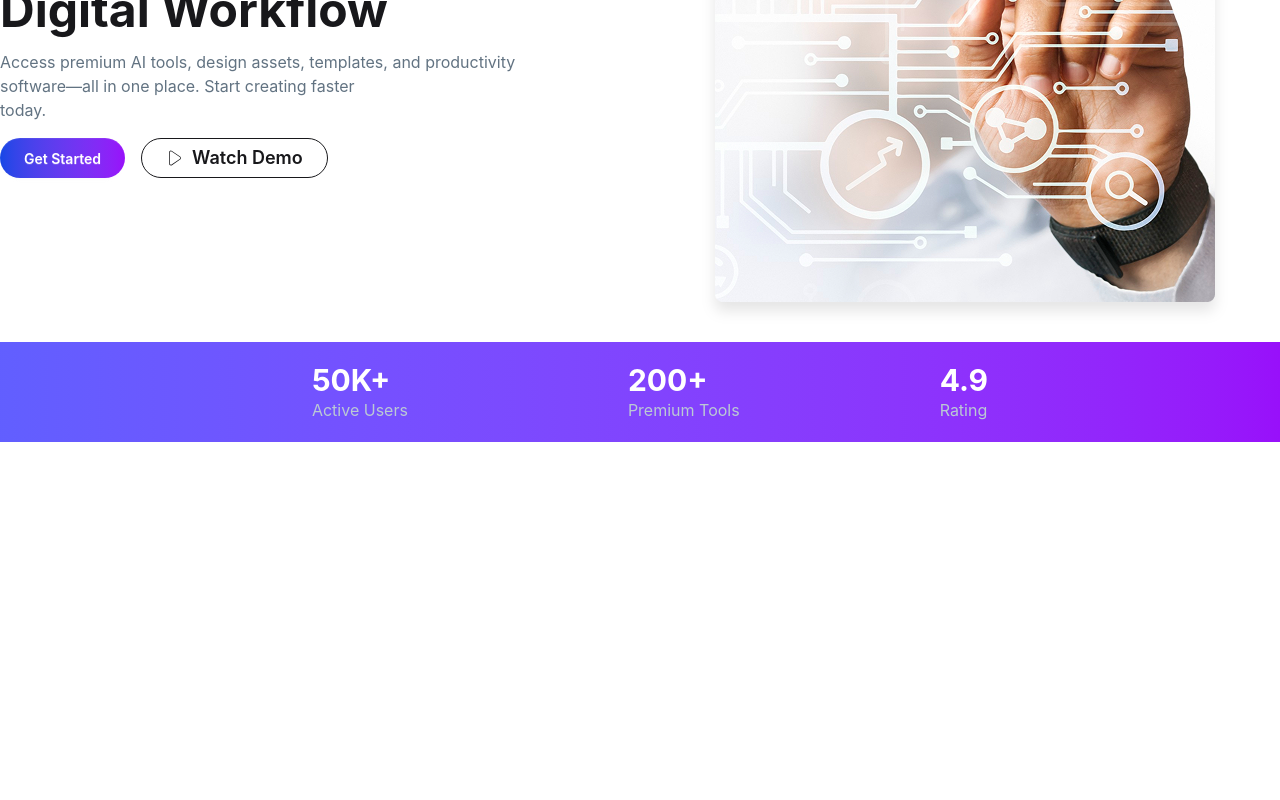
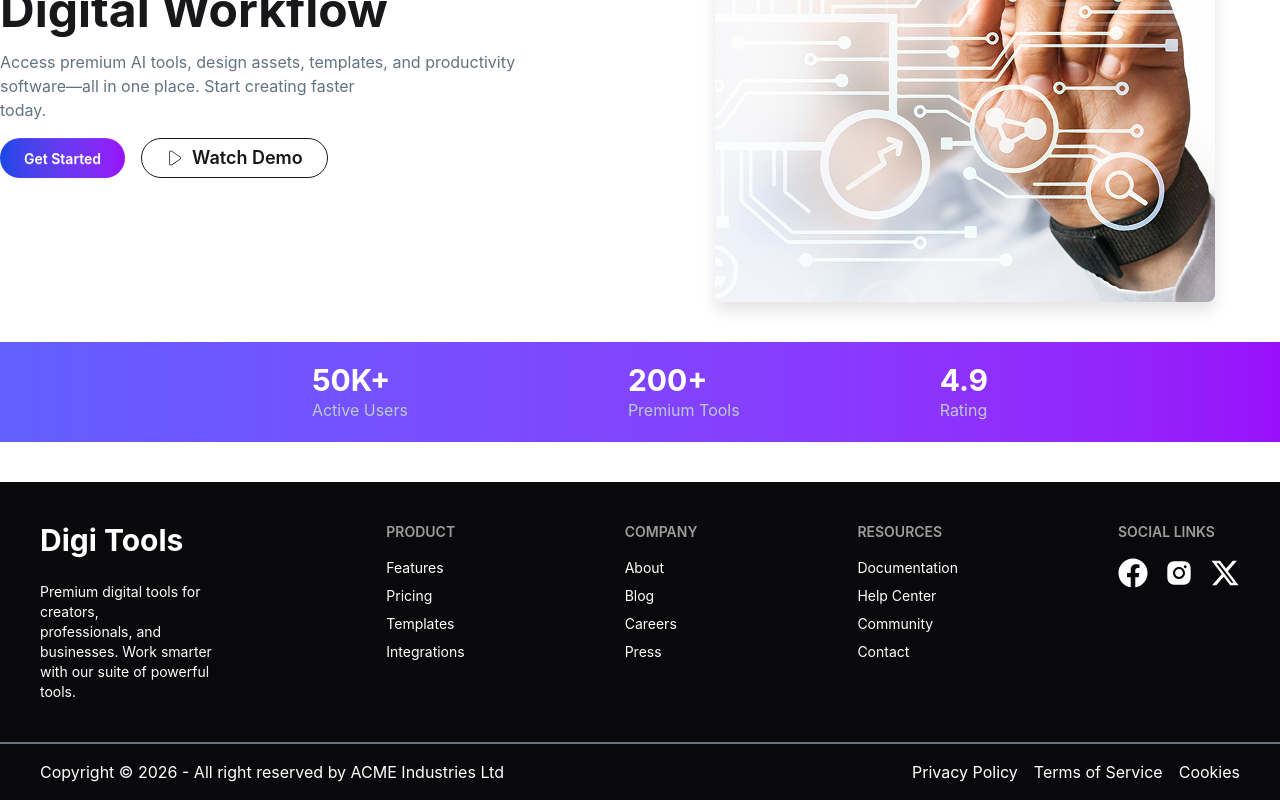
Before and after one commit to Mohammad-Labib/Digital-Tools, a React (Vite) app: page / in a window 1280 px wide. Shown: the part 445-1245 px from the top of the page. Before the commit the page ends 887 px from the top, so only its background shows below. Built offline with nearby package versions, Linux system fonts and the light colour scheme.

Commit message:
Footer add

```diff
--- a/src/App.jsx
+++ b/src/App.jsx
@@ -3,6 +3,9 @@ import { Suspense } from 'react'
 import './App.css'
 import NavaBar from './components/NavaBar/NavaBar'
 import HeroBanner from './components/HerroBanner/HeroBanner'
+import Footer from './components/footer/Footer'
+
+
 
 
 function App() {
@@ -11,15 +14,16 @@ function App() {
   return (
     <>
      <Suspense fallback={<span className="loading loading-dots loading-xl">Loading...</span>}>
-      <NavaBar>
-
-      </NavaBar>
+      <NavaBar> </NavaBar>
      </Suspense>
 
      {/* hero-Part */}
      <Suspense>
       <HeroBanner></HeroBanner>
+
      </Suspense>
+
+     <Footer></Footer>
     </>
   )
 }
--- /dev/null
+++ b/src/components/footer/Footer.jsx
@@ -0,0 +1,63 @@
+import React from 'react';
+import { AiFillInstagram } from 'react-icons/ai';
+import { FaFacebook } from 'react-icons/fa';
+import { FaXTwitter } from 'react-icons/fa6';
+
+const footer = () => {
+    return (
+   <>
+       <footer className="footer bg-neutral text-white flex justify-center gap-40 p-10 mt-10">
+  <div className='space-y-4'>
+    <h1 className="text-3xl font-bold">Digi Tools</h1>
+    <p className='text-md'>Premium digital tools for creators,<br /> professionals, and businesses. Work smarter <br /> with our suite of powerful tools.</p>
+  </div>
+  <div>
+    <h6 className="footer-title ">Product</h6>
+    <a className="link link-hover">Features</a>
+    <a className="link link-hover">Pricing</a>
+    <a className="link link-hover">Templates</a>
+    <a className="link link-hover">Integrations</a>
+  </div>
+  <div>
+    <h6 className="footer-title">Company</h6>
+    <a className="link link-hover">About</a>
+    <a className="link link-hover">Blog</a>
+    <a className="link link-hover">Careers</a>
+    <a className="link link-hover">Press</a>
+  </div>
+  <div>
+    <h6 className="footer-title">Resources</h6>
+    <a className="link link-hover">Documentation</a>
+    <a className="link link-hover">Help Center</a>
+    <a className="link link-hover">Community</a>
+    <a className="link link-hover">Contact</a>
+  </div>
+  <div >
+    <h6 className="footer-title">Social Links</h6>
+    <div className='flex gap-4 text-3xl'>
+        <a className="link link-hover"><FaFacebook /></a>
+        <a className="link link-hover"><AiFillInstagram /></a>
+        <a className="link link-hover"><FaXTwitter /></a>
+    </div>
+  </div>
+
+</footer>
+<hr className="border border-gray-500  w-full" />
+
+<div className=" py-4 bg-neutral  text-white flex justify-between p-10">
+
+    <p>Copyright © {new Date().getFullYear()} - All right reserved by ACME Industries Ltd</p>
+
+  <div className='flex gap-4 '>
+    <h1 className='link link-hover'> Privacy Policy</h1>
+    <h1 className='link link-hover'> Terms of Service</h1>
+    <h1 className='link link-hover'> Cookies</h1>
+  </div>
+</div>
+
+   </>
+
+    );
+};
+
+export default footer;
```
